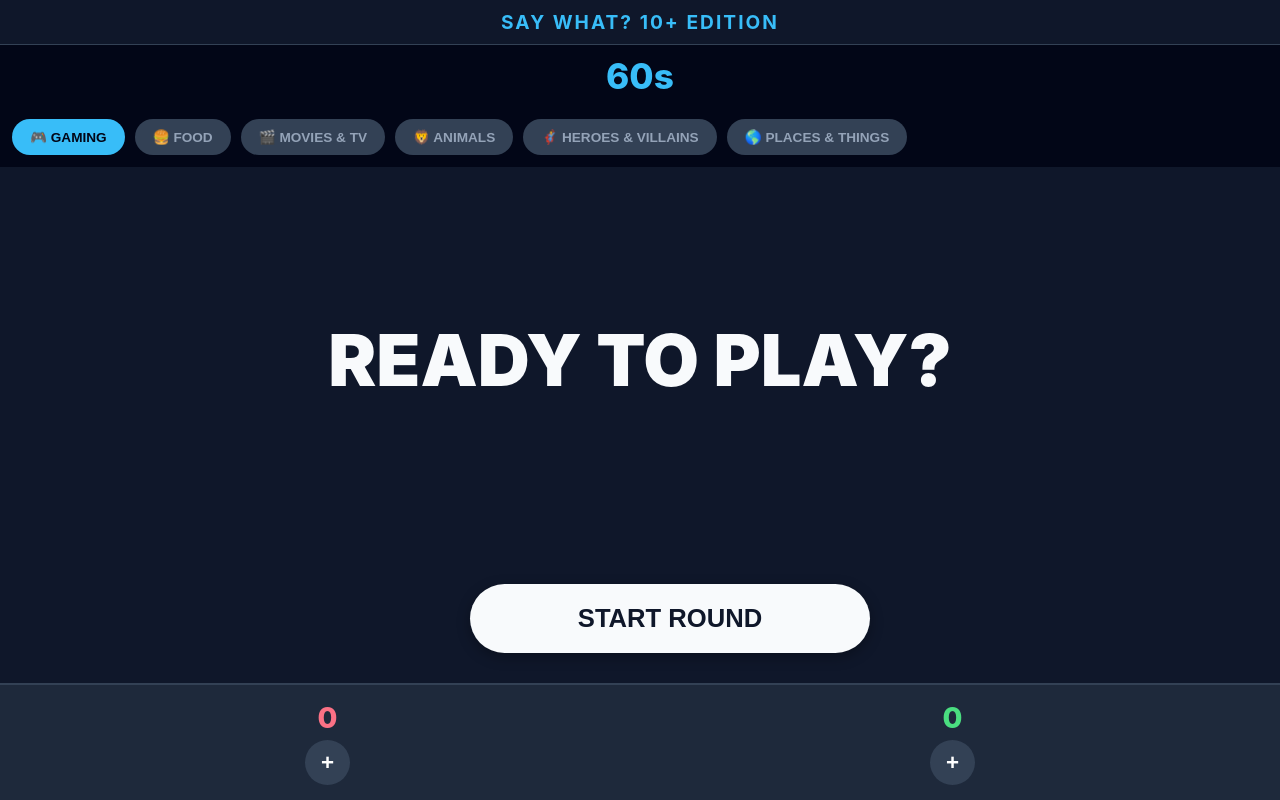
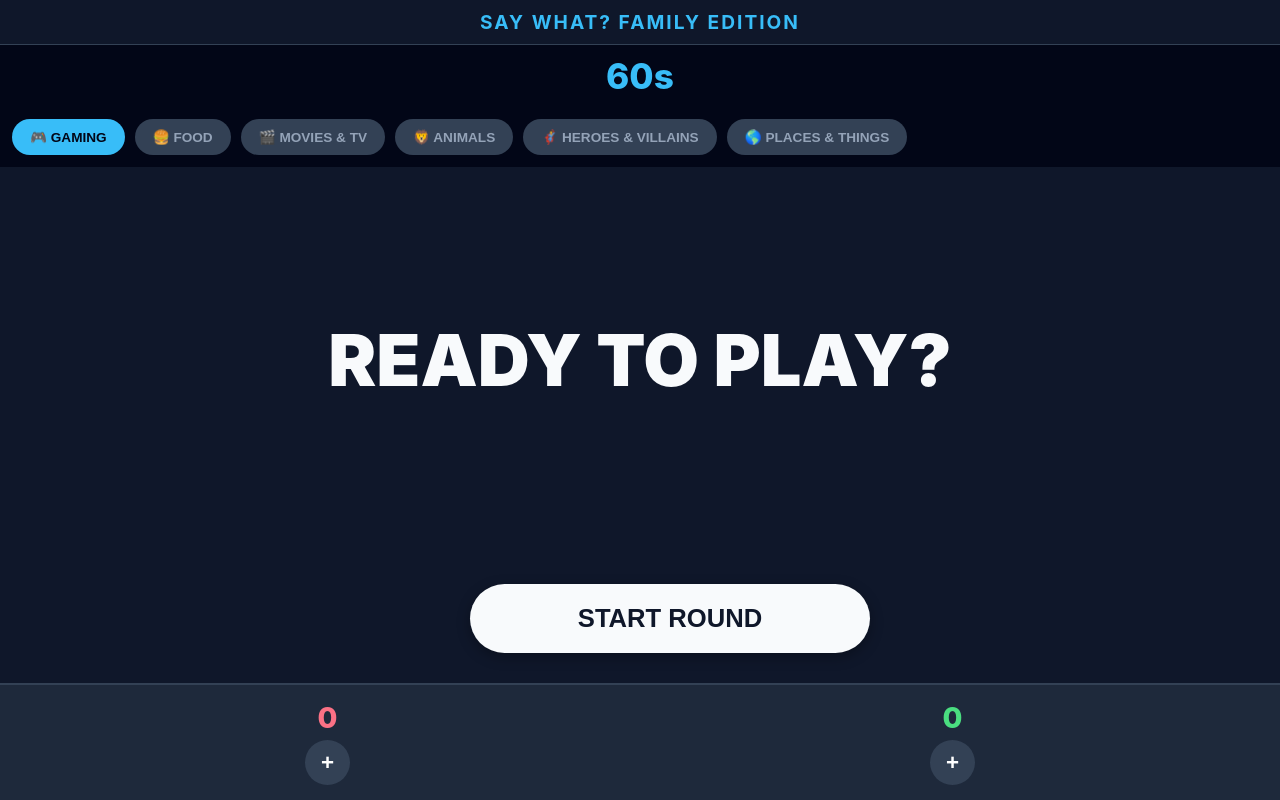
Before and after one commit to ohdukes-prog/say-what-game, a plain HTML site: page index.html in a window 1280 px wide. Shown: the top 800 px of the page. Drawn offline with Linux system fonts and the light colour scheme.

Commit message:
Update title and header for Family Edition

```diff
--- a/index.html
+++ b/index.html
@@ -3,7 +3,7 @@
 <head>
     <meta charset="UTF-8">
     <meta name="viewport" content="width=device-width, initial-scale=1.0, maximum-scale=1.0, user-scalable=no">
-    <title>Say What? - 10+ Edition</title>
+    <title>Say Whaaat? - Family Edition</title>
     <style>
         :root {
             --bg: #0f172a;
@@ -131,7 +131,7 @@
 </head>
 <body>
 
-<header><h1>SAY WHAT? 10+ EDITION</h1></header>
+<header><h1>SAY WHAT? FAMILY EDITION</h1></header>
 
 <div class="timer-container" id="timer">60s</div>
 
```
